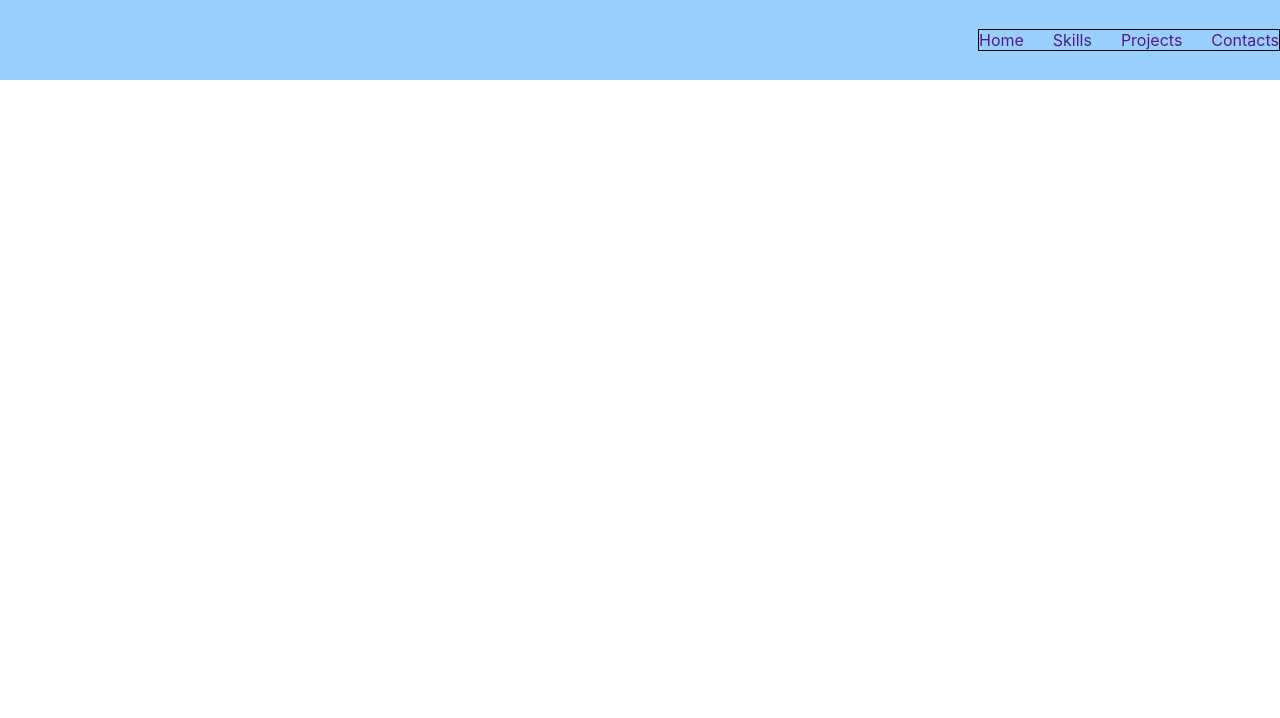
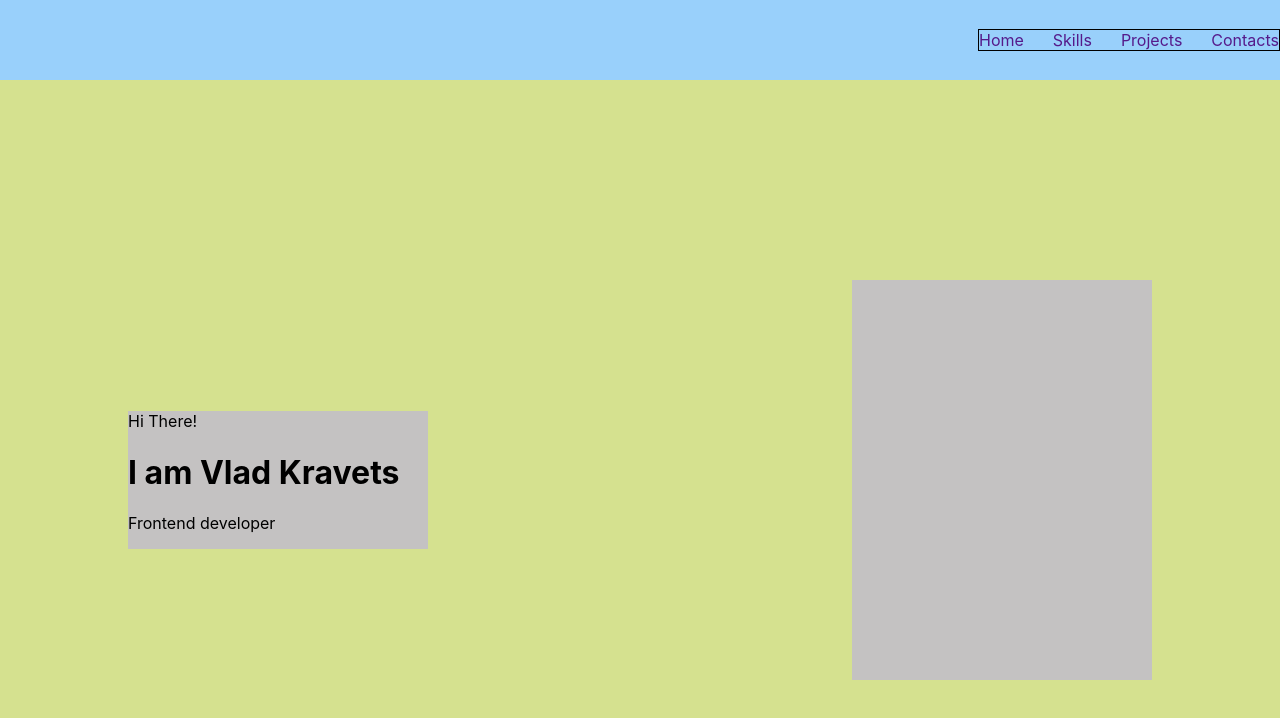
Before and after one commit to VladKravets/CV, a React (Create React App) app: page / in a window 1280 px wide. Shown: the top 718 px of the page. Built offline with nearby package versions, Linux system fonts and the light colour scheme.

Commit message:
add Main component

```diff
--- a/src/App.js
+++ b/src/App.js
@@ -1,10 +1,12 @@
 import './App.css';
 import {Header} from "./Header/Header";
+import {Main} from "./Main/Main";
 
 function App() {
     return (
         <div className="App">
             <Header/>
+            <Main/>
         </div>
     );
 }
--- /dev/null
+++ b/src/Main/Main.js
@@ -0,0 +1,17 @@
+import React from 'react';
+import style from './Main.module.css'
+
+export const Main = () => {
+    return (
+        <div className={style.mainBlock}>
+            <div className={style.container}>
+            <div className={style.text}>
+                <span>Hi There!</span>
+                <h1>I am Vlad Kravets</h1>
+                <p>Frontend developer</p>
+            </div>
+            <div className={style.photo}></div>
+            </div>
+        </div>
+    );
+};
--- /dev/null
+++ b/src/Main/Main.module.css
@@ -0,0 +1,22 @@
+.mainBlock{
+    height: 100vh;
+    background-color: #d5e18f;
+}
+.container{
+    height: 100%;
+    width: 80%;
+    margin: 0 auto;
+    display: flex;
+    align-items: center;
+    justify-content: space-between;
+}
+
+.text{
+    width: 300px;
+    background-color: #c4c2c2;
+}
+.photo{
+    width: 300px;
+    height: 400px;
+    background: #c4c2c2;
+}
```
